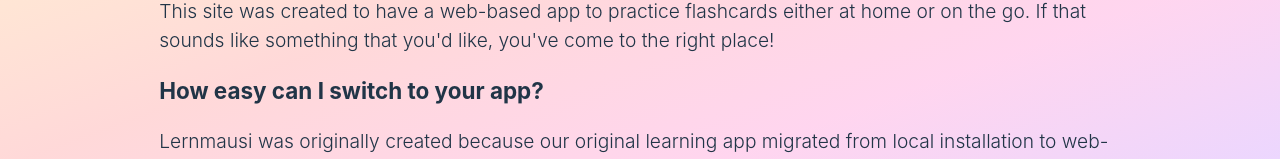
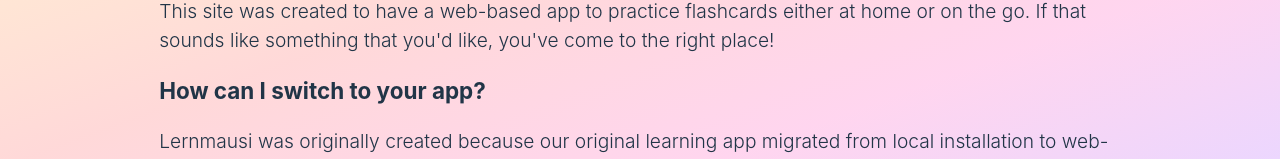
Before and after one commit to extra-jalapenos/apprendio-flashcard-app-frontend, a React (Vite) app: page /about in a window 1280 px wide. Shown: the part 212-371 px from the top of the page. Built offline with nearby package versions, Linux system fonts and the light colour scheme.

Commit message:
change About

```diff
--- a/src/components/about/About.jsx
+++ b/src/components/about/About.jsx
@@ -7,7 +7,7 @@ export default function About() {
       <h2>Frequently Asked Questions</h2>
       <h3>What is the purpose of this? 📚 🐭</h3>
       <p>This site was created to have a web-based app to practice flashcards either at home or on the go. If that sounds like something that you&apos;d like, you&apos;ve come to the right place!</p>
-      <h3>How easy can I switch to your app?</h3>
+      <h3>How can I switch to your app?</h3>
       <p>Lernmausi was originally created because our original learning app migrated from local installation to web-only, not supplying the option for importing a bunch of data. So <em>yes</em>, if you have your data in some structured format such as .xlsx or .csv, you will be able to import it. We also supply you with a template, if you&apos;re at a loss where to start.</p>
       <p>Sounds great? <a onClick={() => navigate("/register")}>Sign up here.</a></p>
       <h3>What if I want to use another app?</h3>
@@ -15,7 +15,7 @@ export default function About() {
       <h3>Where is my data stored?</h3>
       <p>The database (essentially the heart of this app) is supplied by <a href="https://www.elephantsql.com/">ElephantSQL</a>, running on Google Servers. As ElephantSQL reaches End of Life in January 2025, we will probably migrate at some point in 2024.</p>
       <h3>What does &quot;Lernmausi&quot; mean?</h3>
-      <p>&quot;Lernen&quot; is German for &quot;learning&quot;, &quot;Maus&quot; means &quot;mouse&quot;. You get a diminuitive of the latter by appending an -i, becoming an informal, affectionate term. It was also probably the most-used term among the creator of this site and their friends when this site came into existence. You pronounce it a bit like &quot;learnmousy&quot;, but with a more open e, non-rhothic r and a soft s: <em>[lehrnmaʊzi]</em>. It&apos;s not a pre-requisite to know this to sign up, though. Writing about pronounciation is a bit like dancing about architecture.</p>
+      <p>&quot;Lernen&quot; is German for &quot;learning&quot;, &quot;Maus&quot; means &quot;mouse&quot;. You get a diminuitive of the latter by appending an -i, becoming an informal, affectionate term. It was also probably the most-used term among the creator of this site and their friends when this site came into existence. You pronounce it a bit like &quot;learnmousy&quot;, but with a more open e, non-rhothic r and a soft s: <em>[lehrnmaʊzi]</em>. It&apos;s not a pre-requisite to know this to sign up, though. To paraphrase Brian Eno – writing about pronounciation is a bit like dancing about architecture.</p>
       <p>You, too, can become a Lernmausi, simply by <a onClick={() => navigate("/register")}>signing up here</a>.</p>
     </div>
   )
```
Also changed, not shown: src/assets/iconVite.svg (deleted).
